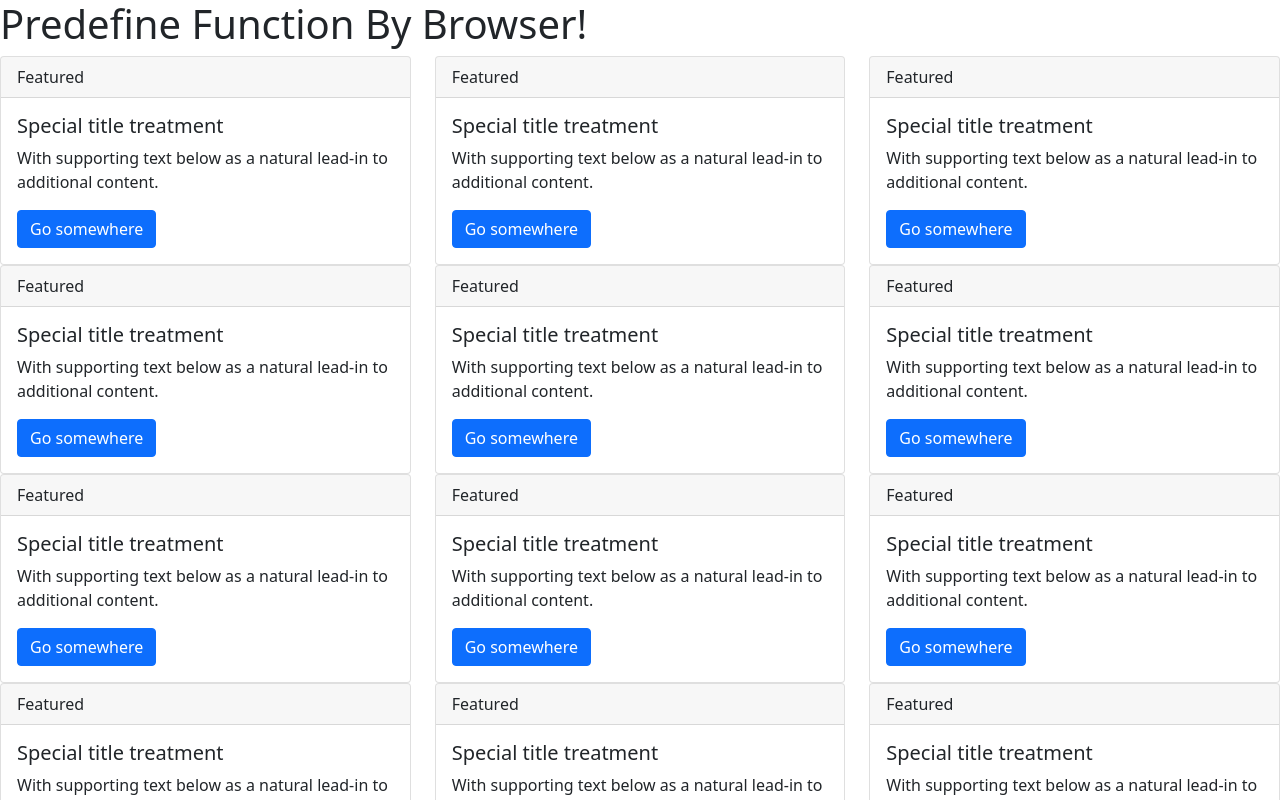
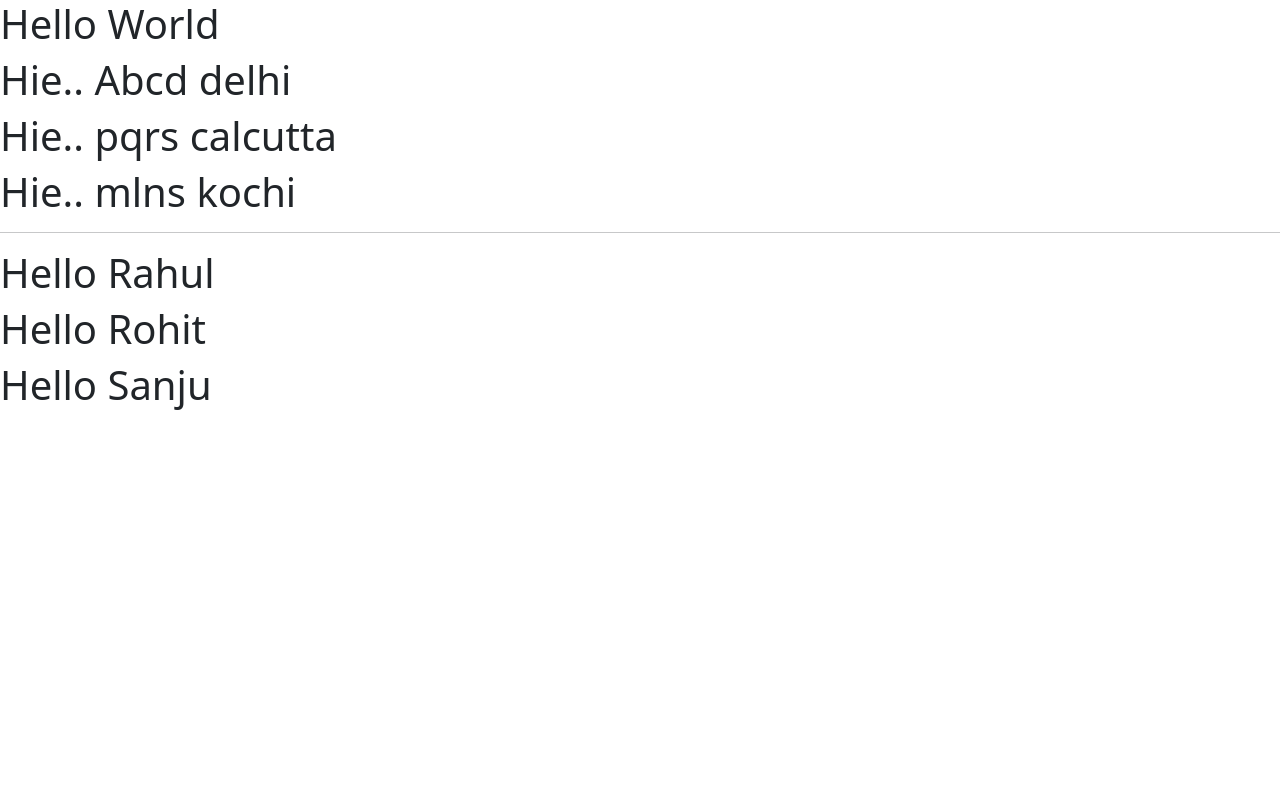
Before and after one commit to dac-2022/day17-my-react-app, a React (Create React App) app: page / in a window 1280 px wide. Shown: the top 800 px of the page. Built offline with nearby package versions, Linux system fonts and the light colour scheme.

Commit message:
properties.

```diff
--- a/src/App.js
+++ b/src/App.js
@@ -1,15 +1,34 @@
-import Hello from "./components/Hello";
-
 function App() {
-  let list = Array.from({ length: 100 });
-
   return (
     <div>
-      <h1>Predefine Function By Browser!</h1>
+      <h1 id="id1">Hello World</h1>
 
-      {list.map((item, index) => (
-        <Hello key={index} />
-      ))}
+      <Hie msg="Abcd" title="delhi" />
+      <Hie msg="pqrs" title="calcutta" />
+      <Hie msg="mlns" title="kochi" />
+
+      <hr />
+      <Anything username="Rahul" />
+      <Anything username="Rohit" />
+      <Anything username="Sanju" />
+    </div>
+  );
+}
+
+function Hie({ msg, title }) {
+  return (
+    <div>
+      <h1>
+        Hie.. {msg} {title}
+      </h1>
+    </div>
+  );
+}
+
+function Anything(props) {
+  return (
+    <div>
+      <h1>Hello {props.username}</h1>
     </div>
   );
 }
```
